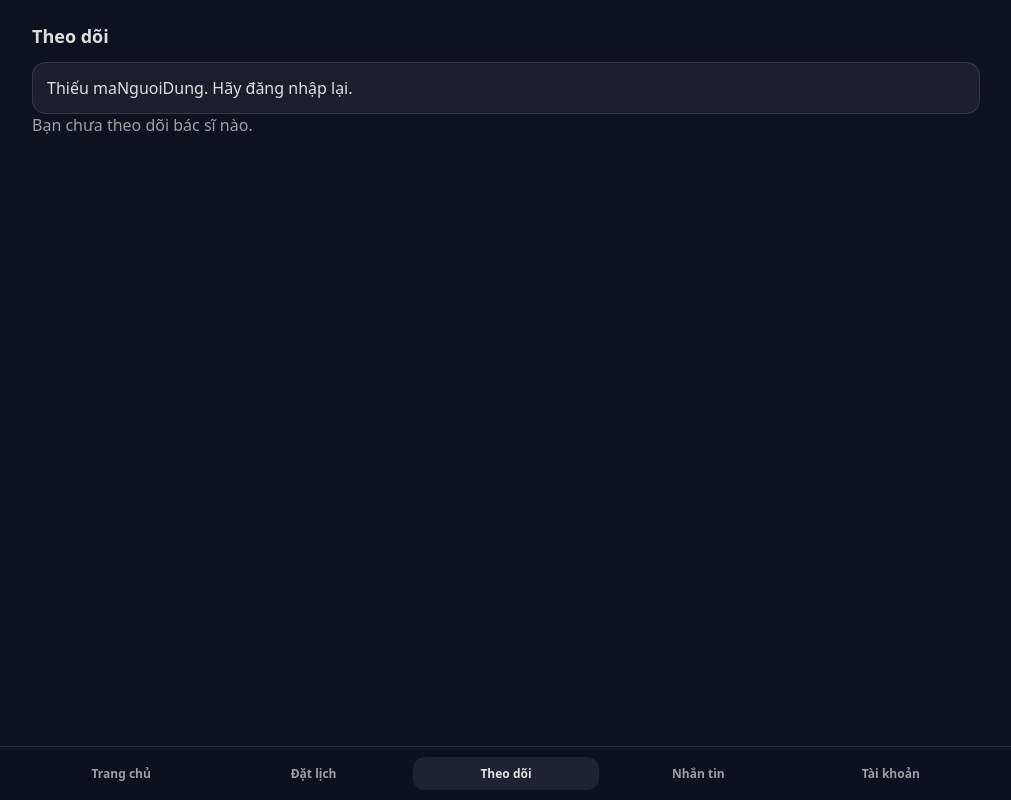
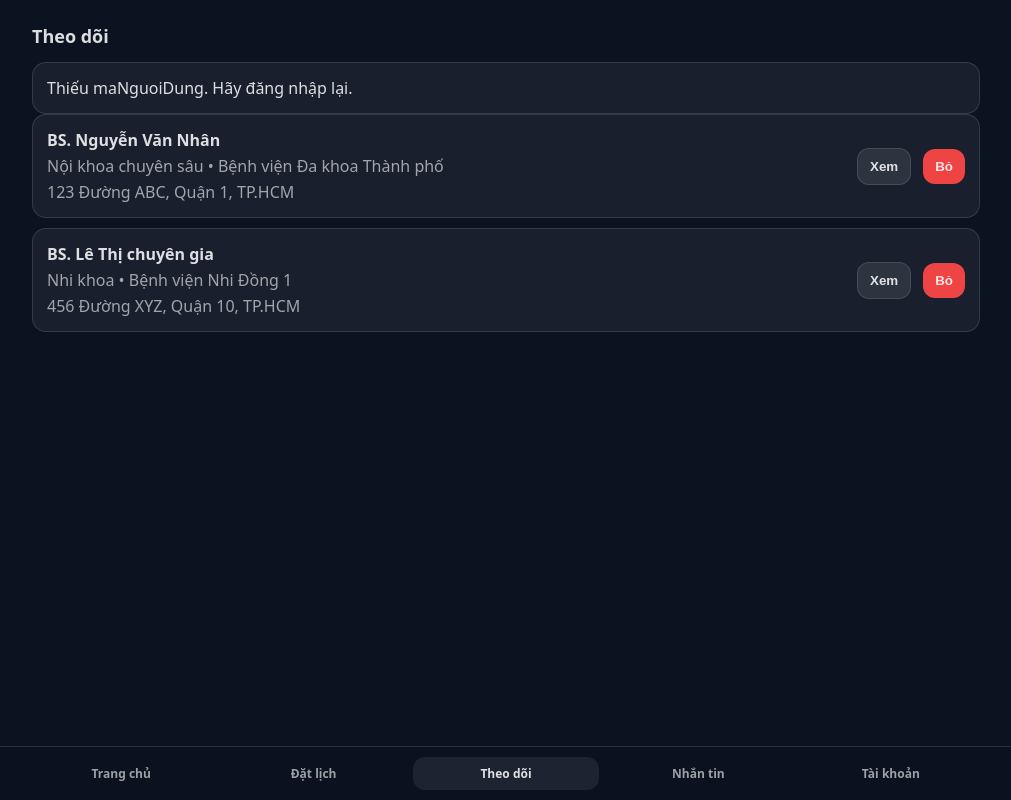
Before and after one commit to SyleinIfinity/DAPM-22-DoctorFinderWeb, a React (Vite) app: page /app/follows in a window 1280 px wide. Shown: the whole page, without its empty margins (134-1145 px from the left). Built offline with nearby package versions, Linux system fonts and the light colour scheme.

Commit message:
feat: trien khai giao dien trang bac si da theo doi

```diff
--- a/src/pages/member/FollowsPage.tsx
+++ b/src/pages/member/FollowsPage.tsx
@@ -13,11 +13,30 @@ export function FollowsPage() {
   const maNguoiDung = session?.maNguoiDung ?? null
 
   const query = useQuery({
-    queryKey: ['follows', maNguoiDung],
-    queryFn: async () =>
-      (await api.get<FollowedDoctor[]>('/api/follows', { params: { maNguoiDung } })).data,
-    enabled: !!maNguoiDung,
-  })
+  queryKey: ['follows', maNguoiDung],
+  queryFn: async () => {
+    // Giả lập delay 500ms
+    await new Promise(resolve => setTimeout(resolve, 500));
+    // Dữ liệu mẫu chuẩn FollowedDoctor
+    return [
+      {
+        maBacSi: 1,
+        hoTenBacSi: "BS. Nguyễn Văn Nhân",
+        chuyenKhoa: "Nội khoa chuyên sâu",
+        tenCoSoYTe: "Bệnh viện Đa khoa Thành phố",
+        diaChiLamViec: "123 Đường ABC, Quận 1, TP.HCM"
+      },
+      {
+        maBacSi: 2,
+        hoTenBacSi: "BS. Lê Thị chuyên gia",
+        chuyenKhoa: "Nhi khoa",
+        tenCoSoYTe: "Bệnh viện Nhi Đồng 1",
+        diaChiLamViec: "456 Đường XYZ, Quận 10, TP.HCM"
+      }
+    ];
+  },
+  enabled: true, // Để true để luôn xem được UI mẫu
+})
 
   const unfollow = useMutation({
     mutationFn: async (maBacSi: number) => {
```
